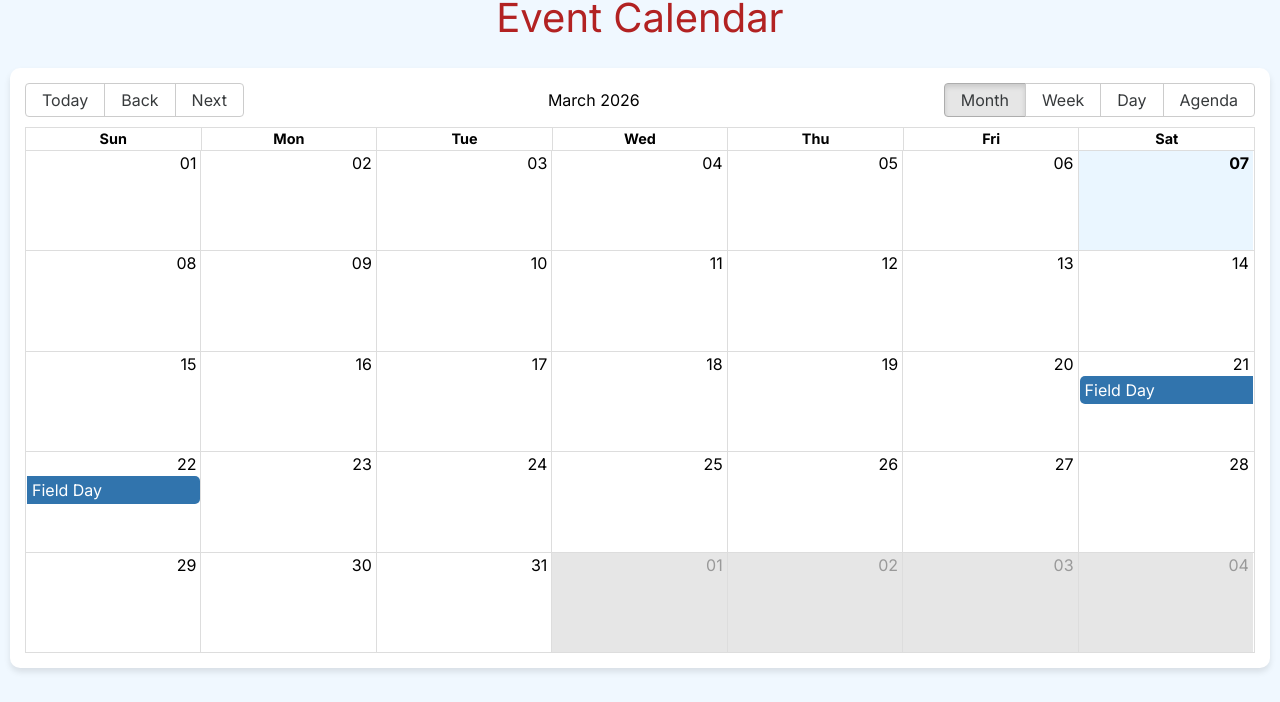
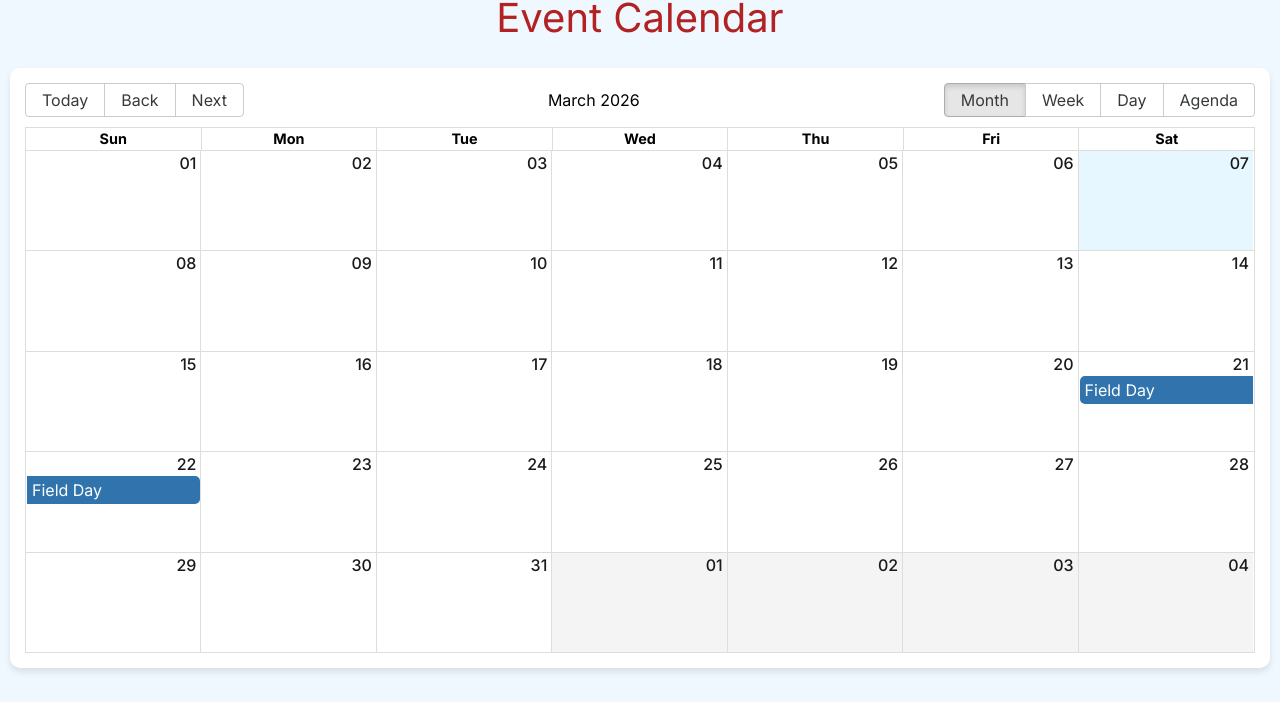
Before and after one commit to sorapatna/SORA-WEBSITE, a Next.js app: page / in a window 1280 px wide. Shown: the part 3686-4388 px from the top of the page. Built offline with nearby package versions, Linux system fonts and the light colour scheme.

Commit message:
Update globals.css

```diff
--- a/app/globals.css
+++ b/app/globals.css
@@ -14,6 +14,36 @@ body {
 }
 }
 
+/* --- React Big Calendar Accessibility Fixes --- */
+/* Target the off-range background and the button link specifically */
+.rbc-month-view .rbc-off-range-bg {
+  background-color: #f4f4f4 !important;
+}
+.rbc-month-view .rbc-off-range .rbc-button-link {
+  color: #444444 !important;
+  opacity: 1; /* RBC sometimes lowers opacity; reset it for contrast */
+}
+
+.rbc-month-view .rbc-date-cell .rbc-button-link {
+  color: #1a1a1a !important;
+  font-weight: 500;
+}
+
+.rbc-show-more {
+  color: #004a87 !important; /* Deeper blue for better contrast */
+  background: none !important;
+  text-decoration: underline;
+}
+
+.rbc-today {
+  background-color: #e6f7ff !important;
+}
+.rbc-today .rbc-button-link {
+  color: #003a8c !important;
+  font-weight: bold;
+}
+
+/* ---------------------------------------------- */
 li {
     padding: 0.5rem;
 }
```
